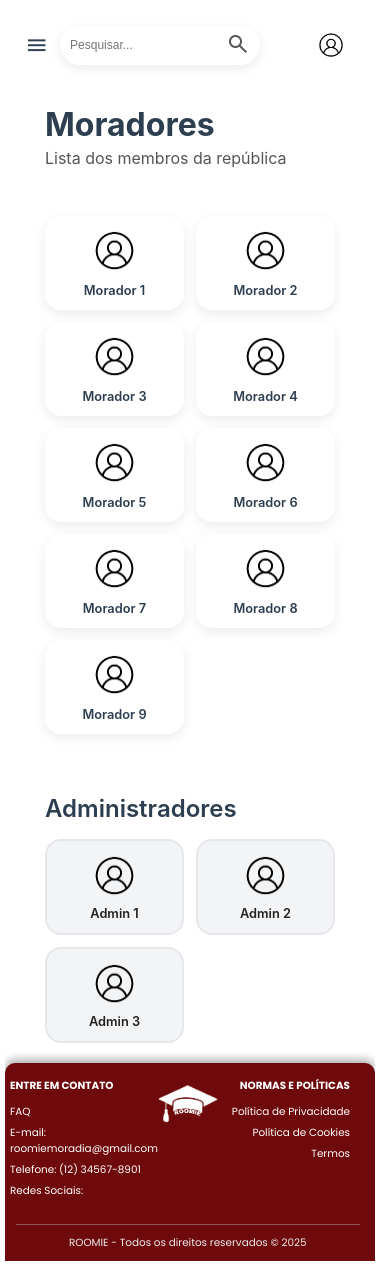
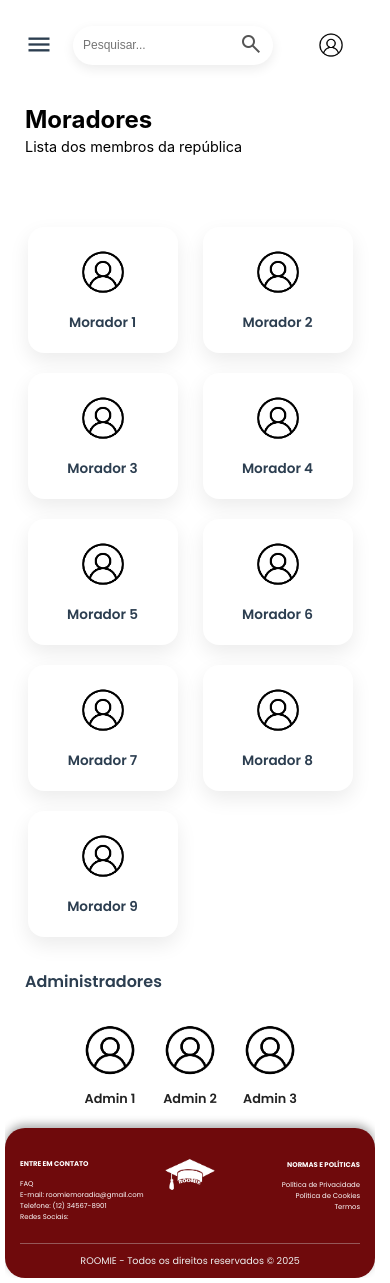
Before and after one commit to thaynabecker/roomie-frontend, a Vue app: page /admin/moradores in a window 390 px wide. Built offline with nearby package versions, Linux system fonts and the light colour scheme.

Commit message:
FEAT: make moradores cards square and smaller, adjust responsive layout

```diff
--- a/src/components/FooterComponent.vue
+++ b/src/components/FooterComponent.vue
@@ -39,25 +39,21 @@
   padding: 30px 20px;
   box-shadow: 0 -4px 8px rgba(0,0,0,0.3);
   font-family: "Poppins", sans-serif;
-  border-top-left-radius: 10px;   /* cantos menos arredondados */
-  border-top-right-radius: 10px;
-  border-bottom-left-radius: 0;
-  border-bottom-right-radius: 0;
+  border-radius: 20px;
   box-sizing: border-box;
-  position: relative;
 }
 
-.footer-nav {
+/* Nav interno */
+nav {
   display: flex;
-  justify-content: space-between;
+  justify-content: space-between; /* contact esquerda, norms direita */
   align-items: flex-start;
-  max-width: 900px; /* nav visualmente centralizado */
-  margin: 0 auto;
+  flex-wrap: wrap;
   position: relative;
+  margin-bottom: 20px;
 }
 
-ul.contact,
-ul.norms {
+ul.contact, ul.norms {
   min-width: 180px;
   list-style: none;
   margin: 0;
@@ -66,16 +62,14 @@ ul.norms {
 
 ul.contact {
   text-align: left;
-  padding-left: 10px; /* ajustado mais para esquerda */
 }
 
 ul.norms {
   text-align: right;
-  padding-right: 10px; /* ajuste lateral */
 }
 
 ul.logo {
-  position: absolute;
+  position: absolute; /* centraliza sobre nav */
   left: 50%;
   transform: translateX(-50%);
   list-style: none;
@@ -85,7 +79,7 @@ ul.logo {
 }
 
 ul.logo img {
-  width: 110px; /* levemente menor para caber melhor */
+  width: 120px;
   display: block;
   margin: 0 auto;
 }
@@ -93,7 +87,6 @@ ul.logo img {
 li {
   margin: 5px 0;
   color: white;
-  font-size: 1rem;
 }
 
 li.bold {
@@ -125,28 +118,54 @@ p {
   margin: 0;
 }
 
-/* 🔽 Ajuste proporcional em telas pequenas */
-@media (max-width: 768px) {
+/* 🔽 RESPONSIVO MOBILE */
+@media (max-width: 763px) {
   .footer {
-    padding: 10px 15px 10px 10.5px; /* aumenta o fundo só no mobile */
-    min-height: 100px;             /* altura mínima maior */
+    padding: 10px 15px;
+  }
+
+  nav {
+    display: flex;
+    justify-content: space-between;
+    align-items: center; /* todos na horizontal */
+    flex-wrap: nowrap; /* não quebrar linha */
+    text-align: center;
+  }
+
+  ul.contact {
+    margin: 20px -50px 0 0;
+    padding: 0;
+    list-style: none;
+  }
+
+  ul.norms {
+    margin: 10px 0 0 0;
+    padding: 0;
+    list-style: none;
+  }
+
+  ul.logo {
+    margin: 0 0 5px 0;
+    padding: 0;
+    list-style: none;
+    text-align: center; /* centralizado */
+  }
+
+  ul.contact, ul.norms {
+    font-size: 0.43rem; /* fonte menor para caber */
+  }
+
+  ul.logo img {
+    width: 50px; /* logo menor */
+    height: auto;
   }
 
   li {
-    font-size: 0.65rem;
-  }
-
-  ul.logo img {
-    width: 60px;
-  }
-
-  .footer-nav .contact {
-    margin: 0 0 0 -4vw;
+    margin: 1px 0; /* espaçamento menor */
   }
 
   p {
-    font-size: 0.65rem;
+    font-size: 0.6rem;
   }
 }
-
 </style>
--- a/src/layouts/DefaultLayout.vue
+++ b/src/layouts/DefaultLayout.vue
@@ -1,6 +1,6 @@
 <template>
   <div class="layout">
-    <!-- Sidebar fixa -->
+    <!-- Sidebar fixa (desktop) -->
     <aside class="sidebar">
       <SideBarAdminComponent v-if="user.role === 'admin'" />
       <SideBarComponent v-else />
@@ -15,9 +15,11 @@
 
     <!-- Wrapper do conteúdo -->
     <div class="content-wrapper">
-      <!-- Header com busca e perfil -->
+      <!-- Header -->
       <header class="header">
+        <!-- Hamburguer só aparece no mobile -->
         <span class="mdi mdi-menu" @click="toggleSidebar"></span>
+
         <div class="header-bar">
           <div class="header-left">
             <SearchComponent />
@@ -111,9 +113,10 @@ function toggleSidebar() {
 }
 
 .header span.mdi-menu {
-  display: none;
-  font-size: 6vw;
-  padding-right: 3vw;
+  display: none; /* escondido no desktop */
+  font-size: 28px;
+  padding-right: 20px;
+  cursor: pointer;
 }
 
 .header-bar {
@@ -157,16 +160,19 @@ function toggleSidebar() {
 /* Mobile Responsivo */
 @media (max-width: 900px) {
   .sidebar {
-    display: none;
+    display: none; /* esconde sidebar fixa */
   }
 
   .header span.mdi-menu {
-    display: block;
-    cursor: pointer;
+    display: block; /* mostra hamburguer */
   }
 
   .content-wrapper {
     margin-left: 0;
   }
+
+  .sidebar-mobile {
+    display: block; /* libera sidebar mobile */
+  }
 }
 </style>
--- a/src/views/admin/MoradoresAView.vue
+++ b/src/views/admin/MoradoresAView.vue
@@ -28,172 +28,247 @@ onMounted(() => {
 
 <template>
   <div class="container">
-    <!-- Título -->
+    <!-- Título e subtítulo -->
     <section class="title-section">
       <h1 class="title">Moradores</h1>
       <p class="subtitle">Lista dos membros da república</p>
     </section>
 
     <main class="main">
-      <!-- Grid de moradores -->
-      <section class="moradores-grid">
-        <div v-for="morador in moradores" :key="morador.id" class="morador-card">
-          <img :src="morador.foto" alt="Ícone morador" class="morador-icon" />
-          <p class="morador-nome">{{ morador.nome }}</p>
+      <!-- Moradores -->
+      <section class="moradores-section">
+        <div class="moradores-grid">
+          <div
+            v-for="morador in moradores"
+            :key="morador.id"
+            class="morador-card"
+          >
+            <img :src="icon" alt="Ícone morador" class="morador-icon" />
+            <p class="morador-nome">{{ morador.nome }}</p>
+          </div>
         </div>
       </section>
 
       <!-- Administradores -->
-      <section class="admin-section">
+      <aside class="admin-section">
         <h2 class="section-title">Administradores</h2>
-        <div class="admins-grid">
-          <div v-for="admin in administradores" :key="admin.id" class="admin-card">
+        <div class="admins">
+          <div
+            v-for="admin in administradores"
+            :key="admin.id"
+            class="admin-card"
+          >
             <img :src="admin.foto" alt="Avatar admin" class="admin-avatar" />
             <p class="admin-nome">{{ admin.nome }}</p>
           </div>
         </div>
-      </section>
+      </aside>
     </main>
   </div>
 </template>
 
 <style scoped>
+body {
+  margin: 0;
+  font-family: 'Poppins', sans-serif;
+  background-color: #f9fafb;
+  color: #222;
+}
+main {
+  font-family: 'Poppins', sans-serif;
+}
 .container {
-  display: flex;
-  flex-direction: column;
-  gap: 32px;
-  padding: 0 20px;
-}
-
-/* Título */
-.title-section {
-  margin-bottom: 16px;
-}
-.title {
-  font-size: 2rem;
-  font-weight: 700;
-  margin: 0 0 4px;
-}
-.subtitle {
-  font-size: 1rem;
-  margin: 0;
-  color: #555;
-}
-
-/* Main layout */
-.main {
+  flex: 1;
   display: flex;
   flex-direction: column;
   gap: 40px;
 }
 
-/* Grid de moradores */
+/* Título */
+.title-section {
+  margin-bottom: 32px;
+}
+.title {
+  font-size: 2.25rem;
+  font-weight: 700;
+  margin: 0 0 4px;
+  color: black;
+}
+.subtitle {
+  font-size: 1rem;
+  color: black;
+  margin: 0;
+}
+
+/* Layout principal */
+.main {
+  display: flex;
+  gap: 40px;
+  flex: 1;
+  padding-right: 20px;
+}
+.moradores-section {
+  flex: 1;
+}
+.section-title {
+  font-size: 1.5rem;
+  font-weight: 600;
+  margin-bottom: 24px;
+}
+
+/* Grid moradores */
 .moradores-grid {
   display: grid;
   grid-template-columns: repeat(3, 1fr);
   gap: 28px;
 }
 .morador-card {
+  width: 233px;
+  height: 221px;
   background: #fff;
-  padding: 20px;
-  border-radius: 16px;
+  padding: 30px 70px;
+  border-radius: 24px;
+  box-shadow: 0 8px 20px rgba(0, 0, 0, 0.08);
   text-align: center;
   display: flex;
   flex-direction: column;
   align-items: center;
-  gap: 10px;
-  box-shadow: 0 4px 12px rgba(0,0,0,0.08);
+  gap: 16px;
   transition: box-shadow 0.3s ease;
+  cursor: default;
 }
 .morador-card:hover {
-  box-shadow: 0 6px 16px rgba(139,30,35,0.3);
+  box-shadow: 0 10px 28px rgba(139, 30, 35, 0.3);
 }
 .morador-icon {
-  width: 60px;
-  height: 60px;
+  width: 72px;
+  height: 72px;
 }
 .morador-nome {
   font-weight: 600;
-  font-size: 1rem;
+  font-size: 1.1rem;
   margin: 0;
 }
 
-/* Admins */
+/* Admin */
 .admin-section {
-  margin-top: 20px;
+  width: 240px;
+  flex-shrink: 0;
 }
-.section-title {
-  font-size: 1.5rem;
-  font-weight: 600;
-  margin-bottom: 16px;
-}
-.admins-grid {
-  display: grid;
-  grid-template-columns: repeat(3, 1fr);
-  gap: 16px;
+.admins {
+  display: flex;
+  flex-direction: column;
+  gap: 24px;
+  margin-top: 16px;
 }
 .admin-card {
-  background: #f3f4f6;
-  padding: 16px;
-  border-radius: 16px;
-  text-align: center;
   display: flex;
   flex-direction: column;
   align-items: center;
-  gap: 8px;
-  border: 2px solid #e5e7eb;
+  cursor: default;
 }
 .admin-avatar {
-  width: 50px;
-  height: 50px;
+  width: 64px;
+  height: 64px;
   border-radius: 50%;
   object-fit: cover;
+  border: 3px solid transparent;
+  transition: border-color 0.3s ease;
 }
 .admin-nome {
-  font-size: 0.9rem;
+  margin-top: 8px;
+  font-size: 0.95rem;
   font-weight: 600;
   color: #222;
+  text-align: center;
 }
 
-/* RESPONSIVO */
+/* Responsividade */
+@media (max-width: 1024px) {
+  .moradores-grid {
+    grid-template-columns: repeat(2, 1fr);
+  }
+  .admin-section {
+    width: 200px;
+  }
+}
+
 @media (max-width: 768px) {
-  .moradores-grid,
-  .admins-grid {
-    grid-template-columns: repeat(2, 1fr); /* 2 colunas no tablet/celular */
+  .main {
+    flex-direction: column;
+    gap: 32px;
+    padding-right: 0;
+  }
+
+  /* 🔥 Moradores sempre em 2 colunas */
+  .moradores-grid {
+    grid-template-columns: repeat(2, 1fr);
+    gap: 20px;
+    justify-items: center;
+  }
+
+  .morador-card {
+    width: 100%;
+    max-width: 200px;
+    padding: 20px 16px;
+    border-radius: 16px;
+  }
+
+  .morador-icon {
+    width: 60px;
+    height: 60px;
+  }
+
+  .morador-nome {
+    font-size: 1rem;
+  }
+
+  .admin-section {
+    width: 100%;
+  }
+
+  .admins {
+    flex-direction: row;
+    flex-wrap: wrap;
+    justify-content: center;
     gap: 16px;
-  }
-  .morador-card {
-    padding: 16px;
-  }
-  .morador-icon,
-  .admin-avatar {
-    width: 50px;
-    height: 50px;
-  }
-  .morador-nome,
-  .admin-nome {
-    font-size: 0.85rem;
   }
 }
 
 @media (max-width: 480px) {
-  .moradores-grid,
-  .admins-grid {
+  .moradores-grid {
     grid-template-columns: repeat(2, 1fr);
-    gap: 12px;
   }
-  .morador-card,
-  .admin-card {
-    padding: 12px;
+
+  .morador-card {
+    width: 100%;
+    max-width: 150px;
+    height: 100%;
   }
-  .morador-icon,
-  .admin-avatar {
-    width: 45px;
-    height: 45px;
+
+  .morador-icon {
+    width: 50px;
+    height: 50px;
   }
-  .morador-nome,
+
+  .morador-nome {
+    font-size: 0.85rem;
+  }
+
+  .title {
+    font-size: 1.5rem;
+  }
+
+  .subtitle {
+    font-size: 0.9rem;
+  }
+
+  .section-title {
+    font-size: 1rem;
+  }
+
   .admin-nome {
-    font-size: 0.8rem;
+    font-size: 0.8rem
   }
 }
 </style>
```
Also changed, not shown: src/views/morador/MoradoresMView.vue (+159 -91 lines).
